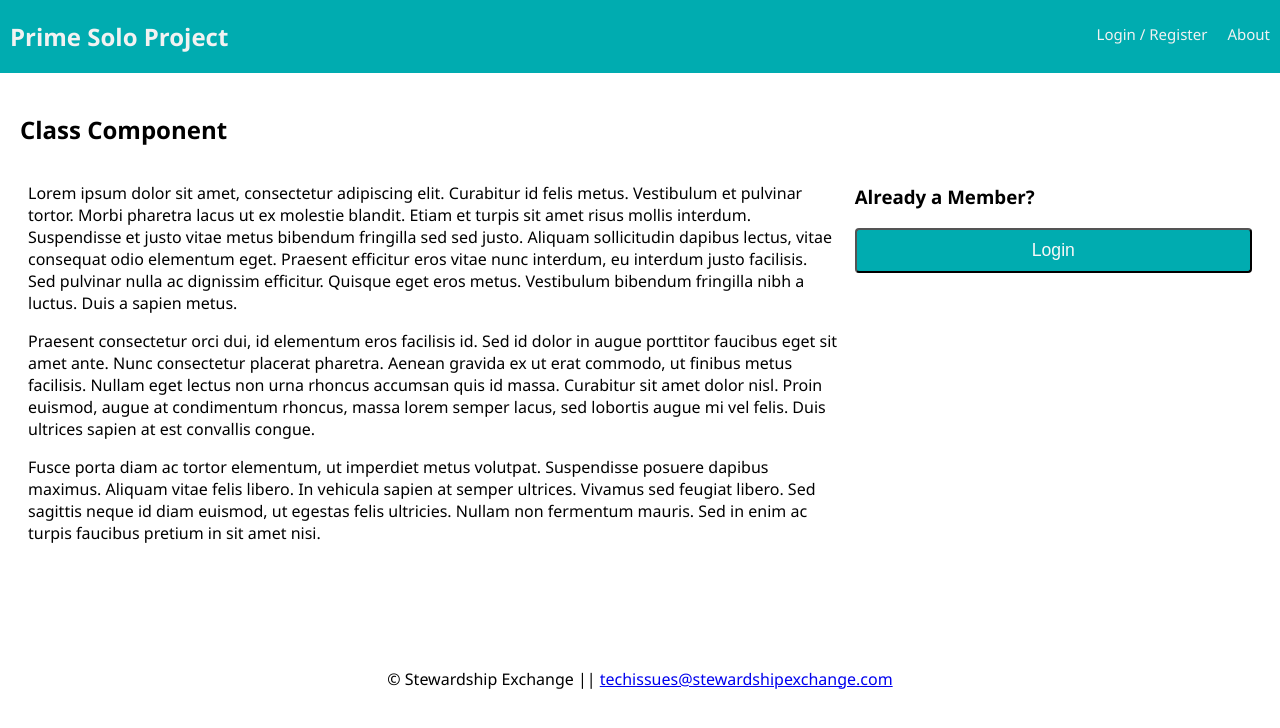
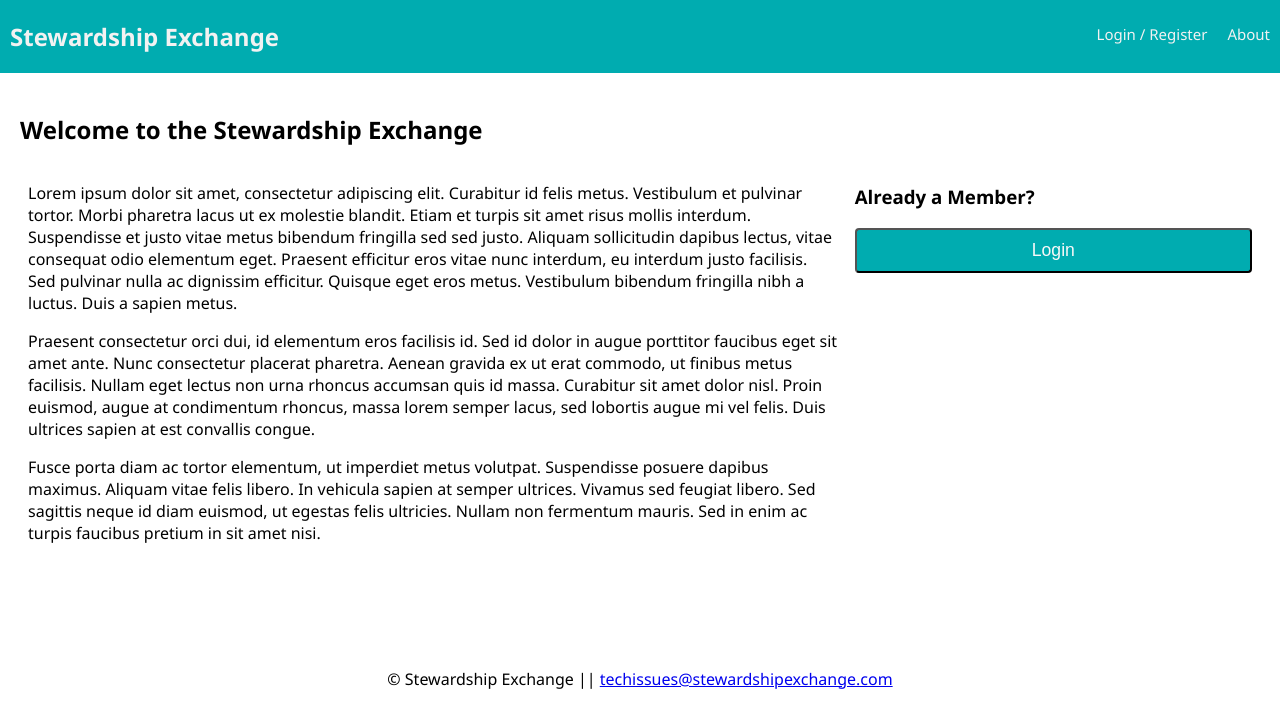
Before and after one commit to codingcolby/StewardshipExchange-Full-Stack, a React app: page /#/home in a window 1280 px wide. Built offline with nearby package versions, Linux system fonts and the light colour scheme; no server answers.

Commit message:
refining static folder structure and changing project references from solo to Stewardship Exchange

```diff
--- a/package.json
+++ b/package.json
@@ -1,5 +1,5 @@
 {
-  "name": "prime-solo-project",
+  "name": "StewardshipExchange-Full-Stack",
   "version": "0.1.0",
   "private": true,
   "proxy": "http://localhost:5000",
--- a/public/index.html
+++ b/public/index.html
@@ -5,7 +5,7 @@
     <meta name="viewport" content="width=device-width, initial-scale=1, shrink-to-fit=no">
     <meta name="theme-color" content="#000000">
 
-    <title>Stewardship Exchance</title>
+    <title>Stewardship Exchange</title>
   </head>
   <body>
     <noscript>
--- a/src/components/App/App.js
+++ b/src/components/App/App.js
@@ -16,7 +16,7 @@ import ProtectedRoute from '../ProtectedRoute/ProtectedRoute'
 import AboutPage from '../pages/AboutPage';
 import UserPage from '../pages/UserPage';
 import InfoPage from '../pages/InfoPage';
-import LandingPage from '../pages/LandingPage';
+import HomePage from '../pages/HomePage';
 import LoginPage from '../pages/LoginPage';
 import RegisterPage from '../pages/RegisterPage';
 import './App.css';
@@ -44,7 +44,7 @@ class App extends Component {
             <Route
               exact
               path="/home"
-              component={LandingPage}
+              component={HomePage}
             />
             {/* For protected routes, the view could show one of several things on the same route.
             Visiting localhost:3000/user will show the UserPage if the user is logged in.
--- a/src/components/Nav/Nav.js
+++ b/src/components/Nav/Nav.js
@@ -19,7 +19,7 @@ const Nav = (props) => {
   return (
     <div className="nav">
       <Link to="/home">
-        <h2 className="nav-title">Prime Solo Project</h2>
+        <h2 className="nav-title">Stewardship Exchange</h2>
       </Link>
       <div className="nav-right">
         <Link className="nav-link" to={loginLinkData.path}>
--- a/src/components/pages/LandingPage.js
+++ b/src/components/pages/HomePage.js
@@ -2,11 +2,11 @@ import React, { Component } from 'react';
 import { connect } from 'react-redux';
 import mapStoreToProps from '../../redux/mapStoreToProps';
 
-import '../styles/LandingPage.css';
+import '../styles/HomePage.css';
 
-class LandingPage extends Component {
+class HomePage extends Component {
     state = {
-        heading: 'Class Component',
+        heading: 'Welcome to the Stewardship Exchange',
     };
 
     onLogin = (event) => {
@@ -47,4 +47,4 @@ class LandingPage extends Component {
     }
 }
 
-export default connect(mapStoreToProps)(LandingPage);
+export default connect(mapStoreToProps)(HomePage);
```
Also changed, not shown: src/components/styles/HomePage.css (renamed from src/components/styles/LandingPage.css).
